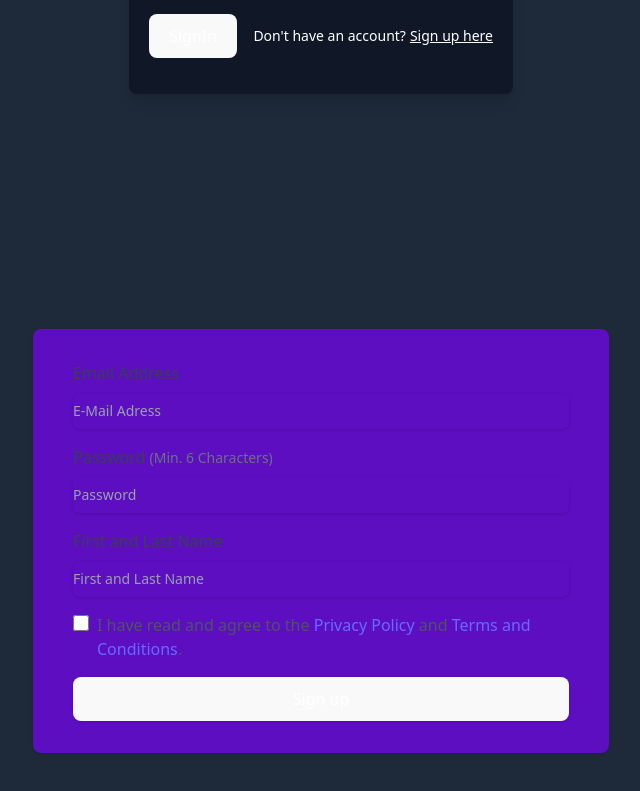
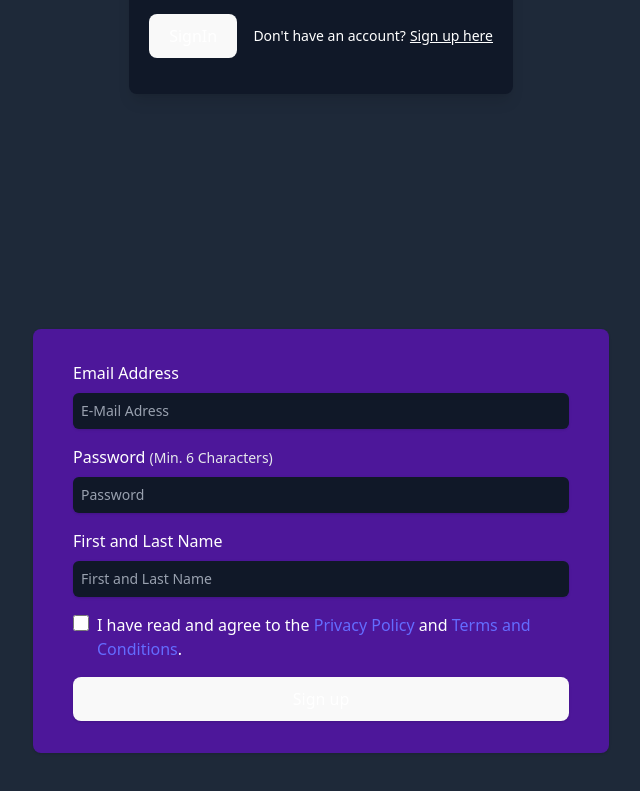
Before and after one commit to Jerry7675/pms, a React (Vite) app: page / in a window 1280 px wide. Shown: the part 511-1302 px from the top of the page, without its empty margins (319-959 px from the left). Built offline with nearby package versions, Linux system fonts and the light colour scheme.

Commit message:
bg changed to gray

```diff
--- a/src/Forgot.jsx
+++ b/src/Forgot.jsx
@@ -32,7 +32,7 @@ function Forgot(){
         </div>
 
         <div class="mt-5">
-          <form>
+          <form onSubmit={handleSubmit}>
             <div class="grid gap-y-4">
               <div>
                 <label for="email" class="block text-sm font-bold ml-1 mb-2 dark:text-white">Email address</label>
--- a/src/Login_form.jsx
+++ b/src/Login_form.jsx
@@ -24,7 +24,7 @@ function Login_form() {
     <main className="min-h-screen bg-gray-800 flex items-center justify-center">
       <div className="w-96 backdrop-blur-lg bg-opacity-80 rounded-lg shadow-lg p-5 bg-gray-900 text-white">
         <h2 className="text-2xl font-bold pb-5">Welcome</h2>
-        <form>
+        <form onSubmit={handleSubmit}>
           {/* Name Input */}
           <div className="mb-4">
             <label htmlFor="name" className="block mb-2 text-sm font-medium">Your name</label>
--- a/src/Registration.jsx
+++ b/src/Registration.jsx
@@ -20,19 +20,19 @@ function Registration() {
 
   return (
     <div className="h-screen w-screen bg-gray-800 pt-10">
-    <div className="max-w-xl mx-auto bg-violet-800  py-8 px-4 shadow sm:rounded-lg sm:px-10">
-        <form className="flex-col space-y-4">
+    <div className="max-w-xl mx-auto bg-violet-900 text-white py-8 px-4 shadow sm:rounded-lg sm:px-10">
+        <form onSubmit={handleSubmit} className="flex-col space-y-4 ">
             <div className="flex flex-col space-y-2">
-                <label className="block font-medium text-gray-700">Email Address</label><input type="email" class="shadow-sm block w-full py-2 sm:text-sm rounded-md text-gray-800 disabled:bg-gray-200 sm:text-sm border-gray-300 focus:ring-primary-500 focus:border-primary-500 placeholder-gray-400 focus:outline-none  " name="email" required="" placeholder="E-Mail Adress"/>
+                <label className="block font-medium">Email Address</label><input type="email" class="shadow-sm block w-full py-2 sm:text-sm rounded-md bg-gray-900 px-2 disabled:bg-red-200 sm:text-sm border-gray-300 focus:ring-primary-500 focus:border-primary-500 placeholder-gray-400 focus:outline-none  " name="email" required="" placeholder="E-Mail Adress"/>
             </div>
             <div className="flex flex-col space-y-2">
-                <label className="block font-medium text-gray-700">Password <span class="text-gray-500 font-base text-sm">(Min. 6 Characters)</span></label><input type="password" class="shadow-sm block w-full py-2 sm:text-sm rounded-md text-gray-800 disabled:bg-gray-200 sm:text-sm border-gray-300 focus:ring-primary-500 focus:border-primary-500 placeholder-gray-400 focus:outline-none  " name="password" minlength="6" placeholder="Password" required=""/>
+                <label className="block font-medium">Password <span class="text-gray-200 font-base text-sm">(Min. 6 Characters)</span></label><input type="password" class="shadow-sm block w-full py-2 bg-gray-900 px-2 sm:text-sm rounded-md disabled:bg-gray-200 sm:text-sm border-gray-300 focus:ring-primary-500 focus:border-primary-500 placeholder-gray-400 focus:outline-none  " name="password" minlength="6" placeholder="Password" required=""/>
             </div>
             <div className="flex flex-col space-y-2">
-                <label className="block font-medium text-gray-700">First and Last Name</label><input type="text" class="shadow-sm block w-full py-2 sm:text-sm rounded-md text-gray-800 disabled:bg-gray-200 sm:text-sm border-gray-300 focus:ring-primary-500 focus:border-primary-500 placeholder-gray-400 focus:outline-none  " name="displayName" required="" placeholder="First and Last Name"/>
+                <label className="block font-medium">First and Last Name</label><input type="text" class="shadow-sm block w-full py-2 sm:text-sm rounded-md bg-gray-900 px-2 disabled:bg-gray-200 sm:text-sm border-gray-300 focus:ring-primary-500 focus:border-primary-500 placeholder-gray-400 focus:outline-none  " name="displayName" required="" placeholder="First and Last Name"/>
             </div>
             <div className="flex flex-col space-y-2">
-                <label className="block font-medium text-gray-600 font-normal flex items-start space-x-2"><div><input type="checkbox" class="h-4 w-4 rounded border-gray-300 focus:ring-indigo-500 text-indigo-600" required=""/></div><div>I have read and agree to the <a href="/legal/privacy" target="_blank" class="text-primary-600 hover:text-primary-700">Privacy Policy</a> and <a href="/legal/terms" target="_blank" class="text-primary-600 hover:text-primary-700">Terms and Conditions</a>.</div></label>
+                <label className="block font-medium font-normal flex items-start space-x-2"><div><input type="checkbox" class="h-4 w-4 rounded border-gray-300 focus:ring-indigo-500 text-indigo-600" required=""/></div><div>I have read and agree to the <a href="/legal/privacy" target="_blank" class="text-primary-600 hover:text-primary-700">Privacy Policy</a> and <a href="/legal/terms" target="_blank" class="text-primary-600 hover:text-primary-700">Terms and Conditions</a>.</div></label>
             </div>
             <div className="flex justify-end">
                 <button className="inline-flex items-center justify-center px-4 py-2.5 border border-transparent text-sm font-medium rounded-md shadow-sm focus:outline-none ring-2 ring-offset-2 ring-transparent ring-offset-transparent disabled:bg-gray-400 appearance-none text-white bg-indigo-600 hover:bg-indigo-700 focus:ring-indigo-500 focus:ring-offset-white w-full" type="submit" name="_action" value="create"><div class="relative"><div class="">Sign up</div><div class="hidden absolute top-1/2 left-1/2 transform -translate-x-1/2 -translate-y-1/2"><svg class="animate-spin h-5 w-5 text-white" xmlns="http://www.w3.org/2000/svg" fill="none" viewBox="0 0 24 24"><circle class="opacity-25" cx="12" cy="12" r="10" stroke="currentColor" stroke-width="4"></circle><path class="opacity-75" fill="currentColor" d="M4 12a8 8 0 018-8V0C5.373 0 0 5.373 0 12h4zm2 5.291A7.962 7.962 0 014 12H0c0 3.042 1.135 5.824 3 7.938l3-2.647z"></path></svg></div></div></button>
```
